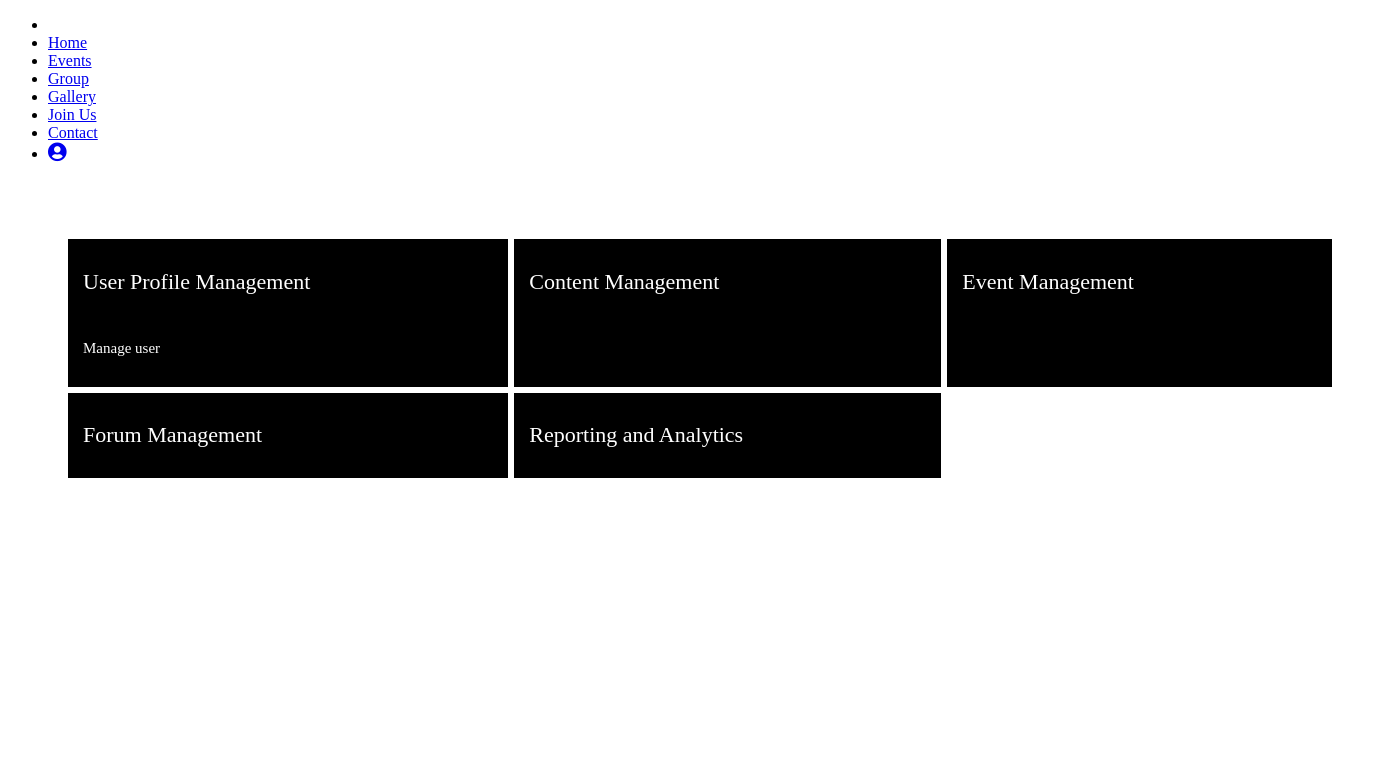
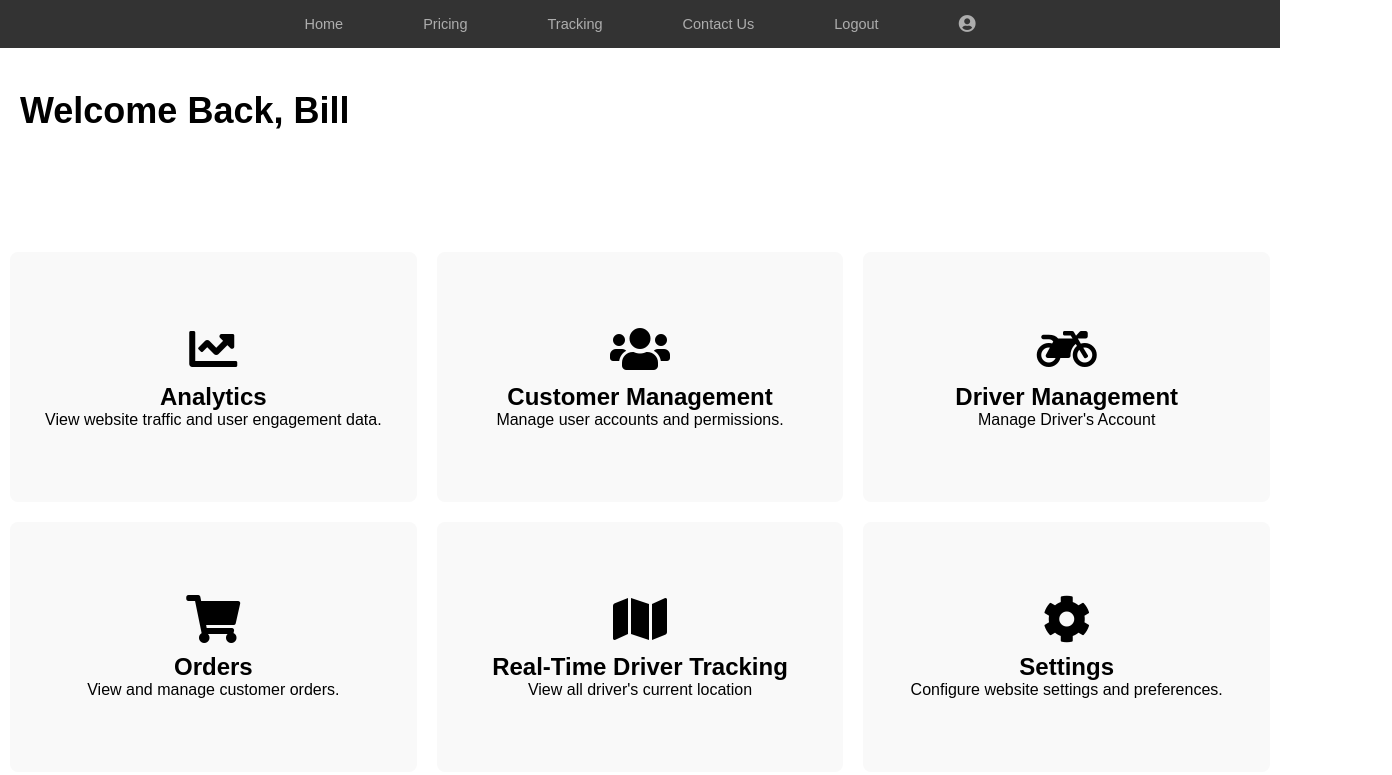
Before and after one commit to WhiteAvocad0/edgingtech.github.io, a plain HTML site: page admin.html in a window 1280 px wide. Shown: the whole page, 1392 px wide, since content can reach past the window. Drawn offline with Linux system fonts and the light colour scheme; files that its build step writes are made by us from their sources.

Commit message:
Added admin panel

```diff
--- a/admin.html
+++ b/admin.html
@@ -3,48 +3,66 @@
 <head>
 <meta charset="UTF-8">
 <title>admin</title>
+<link rel="stylesheet" href="https://cdnjs.cloudflare.com/ajax/libs/font-awesome/5.15.3/css/all.min.css">
+<link href="css/style.css" rel="stylesheet" type="text/css">
 <link href="css/admin.css" rel="stylesheet" type="text/css">
-<link rel="stylesheet" href="https://cdnjs.cloudflare.com/ajax/libs/font-awesome/5.15.3/css/all.min.css">
-<link href="admin.css" rel="stylesheet" type="text/css">
-	<script src="main.js"></script>
 </head>
 
 <body>
   <nav>
     <ul>
-		<li><a href="#"><i class="fa fa-bars" style="font-size: 1.2em; left: 0;" id="toggleButton"></i></a></li>
-        <li><a href="index.html">Home</a></li>
-        <li><a href="events_details.html">Events</a></li>
-        <li><a href="#">Group</a></li>
-        <li><a href="gallery.html">Gallery</a></li>
-		<li><a href="join.html">Join Us</a></li>
-		<li><a href="#">Contact</a></li>
+      <li><a href="#">Home</a></li>
+      <li><a href="join.html">Pricing</a></li>
+      <li><a href="#">Tracking</a></li>
+      <li><a href="contact_us.html">Contact Us</a></li>
+      <li><a href="signin.html">Logout</a></li>
       <li><a href="login.html"><i class="fa fa-user-circle" style="font-size: 1.2em;"></i></a></li>
     </ul>
   </nav>
 
-	<div class="dashboard">
-		<div class="items">
-			<h1>User Profile Management</h1>
-			<p>Manage user</p>
-		</div>
+  <section class="admin-title">
+	<h1>Welcome Back, Bill</h1>
+  </section>
 
-		<div class="items">
-			<h1>Content Management</h1>
-		</div>
+  <div class="container">
 
-		<div class="items">
-			<h1>Event Management</h1>
-		</div>
+    <div class="dashboard-boxes">
+      <a href="#" class="dashboard-box">
+        <i class="fas fa-chart-line"></i>
+        <h2>Analytics</h2>
+        <p>View website traffic and user engagement data.</p>
+      </a>
 
-		<div class="items">
-			<h1>Forum Management</h1>
-		</div>
+      <a href="#" class="dashboard-box">
+        <i class="fas fa-users"></i>
+        <h2>Customer Management</h2>
+        <p>Manage user accounts and permissions.</p>
+      </a>
 
-		<div class="items">
-			<h1>Reporting and Analytics</h1>
+      <a href="#" class="dashboard-box">
+        <i class="fas fa-motorcycle"></i>
+        <h2>Driver Management</h2>
+        <p>Manage Driver's Account</p>
+      </a>
+
+	  <a href="#" class="dashboard-box">
+        <i class="fas fa-shopping-cart"></i>
+        <h2>Orders</h2>
+        <p>View and manage customer orders.</p>
+      </a>
+
+	  <a href="map_tracking.html" class="dashboard-box">
+        <i class="fas fa-map"></i>
+        <h2>Real-Time Driver Tracking</h2>
+        <p>View all driver's current location</p>
+      </a>
+
+      <a href="#" class="dashboard-box">
+        <i class="fas fa-cog"></i>
+        <h2>Settings</h2>
+        <p>Configure website settings and preferences.</p>
+      </a>
     </div>
     </div>
-
 </body>
 </html>
--- a/css/admin.css
+++ b/css/admin.css
@@ -1,79 +1,38 @@
-@charset "UTF-8";
-/* CSS Document */
-.admin_menu {
-	display: block;
+.dashboard-boxes {
+	display: flex;
+	flex-wrap: wrap;
+	/* Allow boxes to wrap on smaller screens */
+	gap: 20px;
 }
 
-.dashboard {
-	padding: 60px;
-	display: grid;
-	grid-template-columns: auto auto auto;
-	grid-gap: 6px;
-	width: 100%;
-	height: 100%;
+.dashboard-box {
+	flex: 1 0 400px;
+	height: 250px;
+	background-color: #f9f9f9;
+	border-radius: 8px;
+	padding: 20px;
+	text-align: center;
+	align-content: center;
+	text-decoration: none;
+	color: inherit;
+	transition: transform 0.2s ease;
 }
 
-.items {
-	background-color: black;
-	height: auto;
-	width: auto;
-	transition: 200ms ease-in-out;
+.dashboard-box:hover {
+	transform: translateY(-5px);
+	/* Slightly move the box up on hover */
+	box-shadow: 0 2px 5px rgba(0, 0, 0, 0.1);
+	/* Add a subtle shadow */
 }
 
-.items:hover {
-	background-color: white;
-	border-color: black;
-	border: medium;
-	border-style: solid;
-	border-color: black;
-	border-width: thin;
+.dashboard-box i {
+	font-size: 3em;
+	margin-bottom: 10px;
 }
 
-.items h1 {
-	padding: 15px;
-	font-weight: 400;
-	font-size: 22px;
-	color: white;
+.admin-title {
+	font-size: 1.5em;
+	font-weight: bold;
+	padding-top: 90px;
+	margin-left: 20px;
 }
-
-.items p {
-	padding: 15px;
-	font-weight: 500;
-	font-size: 15px;
-	color: white;
-}
-
-.items:hover h1 {
-	color: black;
-}
-
-.items:hover p {
-	color: black;
-}
-
-.fa-bars {
-	display: none;
-}
-
-@media (max-width: 768px) {
-	.admin_menu {
-		display: none;
-	}
-	.dashboard {
-		margin-top: 350px;
-		grid-template-columns: auto;
-		padding: 0 20px 0 20px;
-		width: 100%;
-		height: 100%;
-		align-self: center;
-	}
-	.items {
-		height: auto;
-		width: auto;
-		min-height: 400px;
-	}
-
-	.fa-bars {
-	display: block;
-}
-}
```
Also changed, not shown: css/map_tracking.css (added, +55 -0 lines), login.html (+1 -1 lines), map_tracking.html (added, +46 -0 lines), css/img/map_sample.jpg (added), 2 other files. Lines whose indentation alone changed are shown as unchanged.
